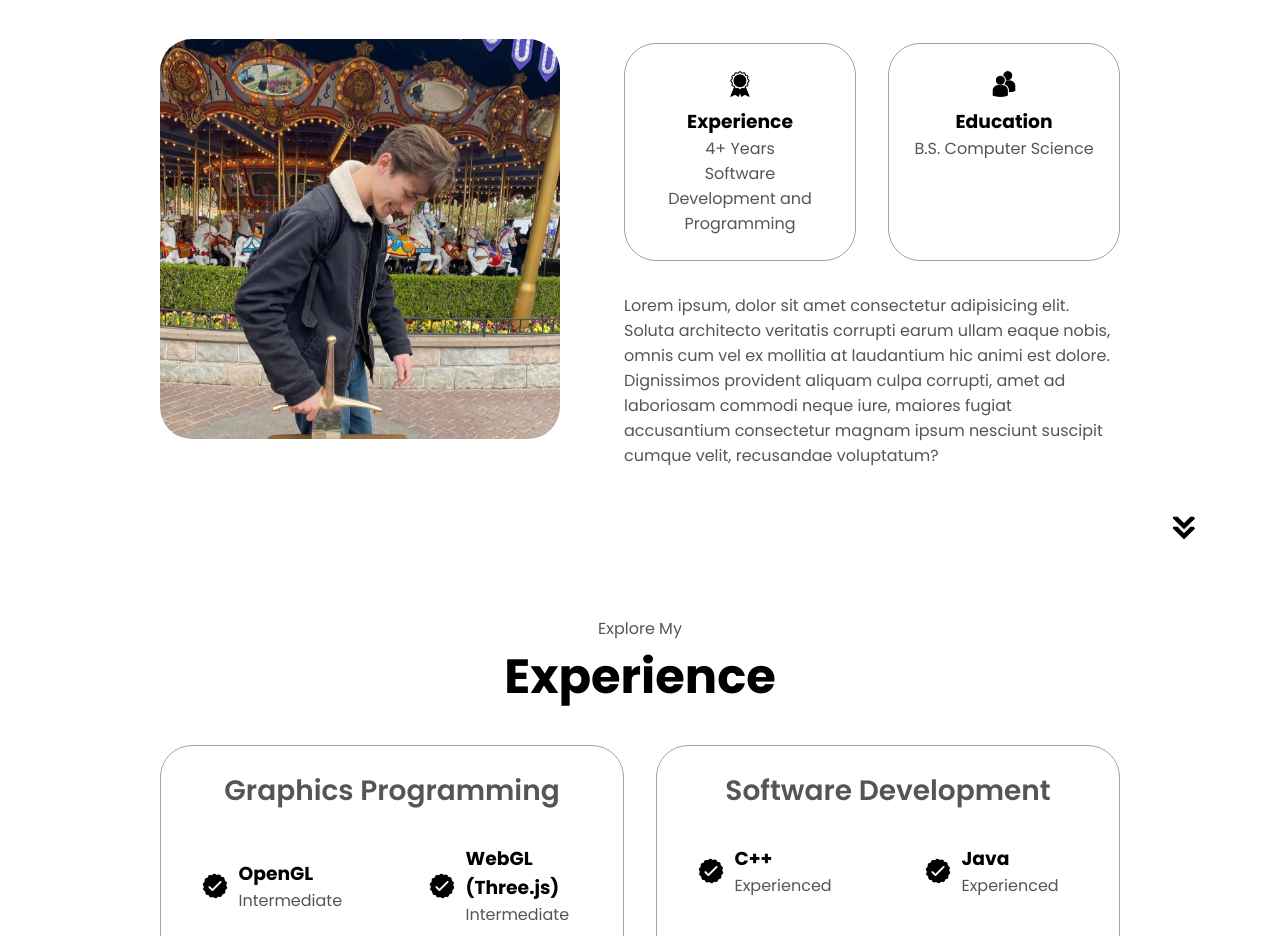
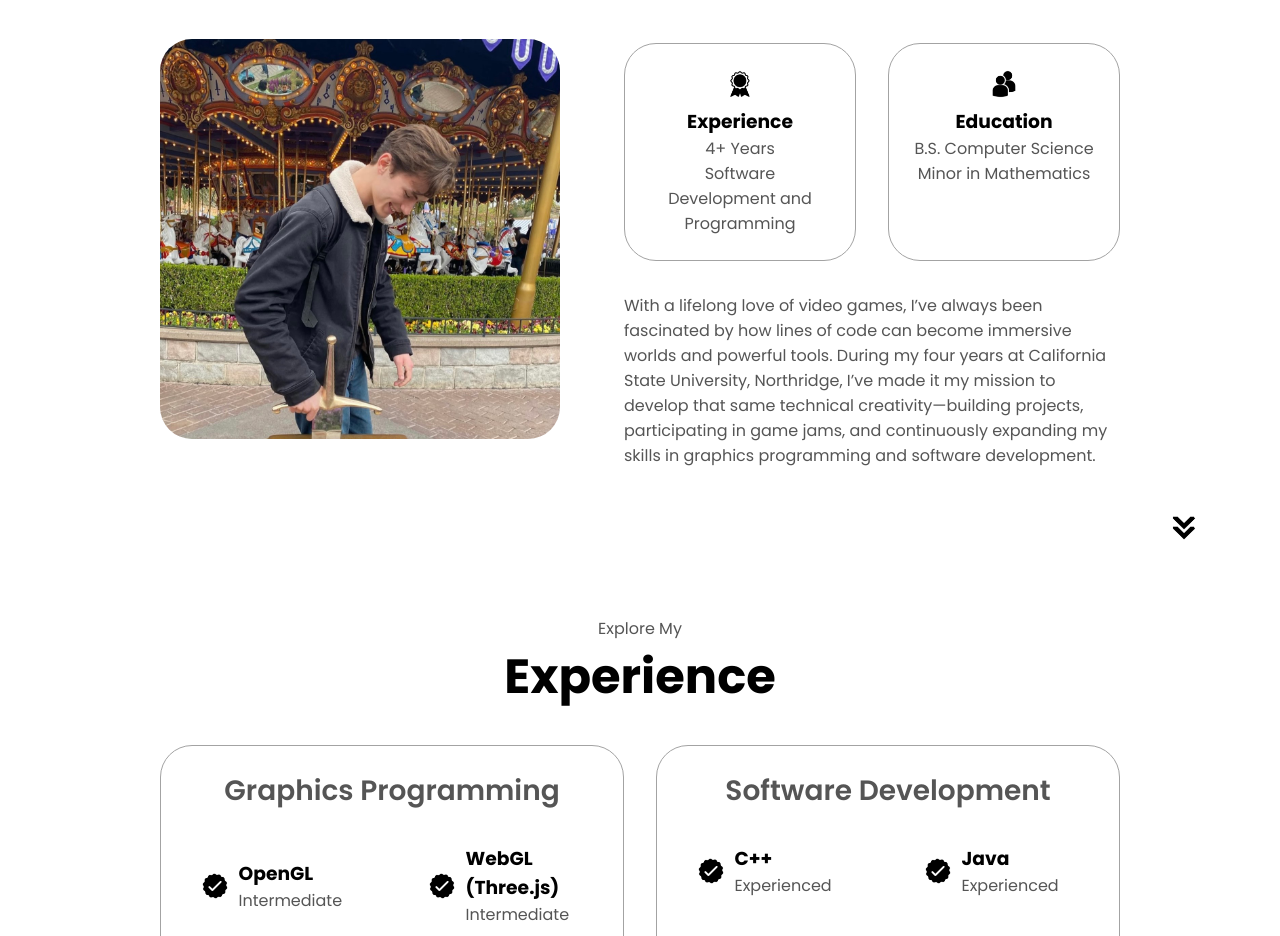
Before and after one commit to maybe-aidan/Portfolio, a plain HTML site: page index.html in a window 1280 px wide. Shown: the part 1080-2016 px from the top of the page. Drawn offline with Linux system fonts and the light colour scheme.

Commit message:
updated bio, removed unnecessary assets

```diff
--- a/index.html
+++ b/index.html
@@ -103,17 +103,18 @@
                 class="icon"
               />
               <h3>Education</h3>
-              <p>B.S. Computer Science</p>
+              <p>B.S. Computer Science <br />Minor in Mathematics</p>
             </div>
           </div>
           <div class="text-container">
             <p>
-              Lorem ipsum, dolor sit amet consectetur adipisicing elit. Soluta
-              architecto veritatis corrupti earum ullam eaque nobis, omnis cum
-              vel ex mollitia at laudantium hic animi est dolore. Dignissimos
-              provident aliquam culpa corrupti, amet ad laboriosam commodi neque
-              iure, maiores fugiat accusantium consectetur magnam ipsum nesciunt
-              suscipit cumque velit, recusandae voluptatum?
+              With a lifelong love of video games, I’ve always been fascinated
+              by how lines of code can become immersive worlds and powerful
+              tools. During my four years at California State University,
+              Northridge, I’ve made it my mission to develop that same technical
+              creativity—building projects, participating in game jams, and
+              continuously expanding my skills in graphics programming and
+              software development.
             </p>
           </div>
         </div>
@@ -316,7 +317,9 @@
                 class="project-img"
               />
             </div>
-            <h2 class="experience-sub-title project-title">ShamRock and Roll</h2>
+            <h2 class="experience-sub-title project-title">
+              ShamRock and Roll
+            </h2>
             <div class="btn-container">
               <button class="btn project-btn invisible-button">Github</button>
               <button
```
Also changed, not shown: assets/project-1.png (deleted), assets/project-2.png (deleted), assets/project-3.png (deleted).
